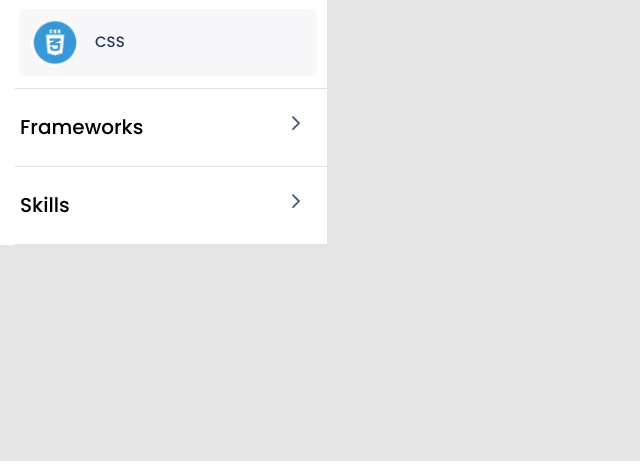
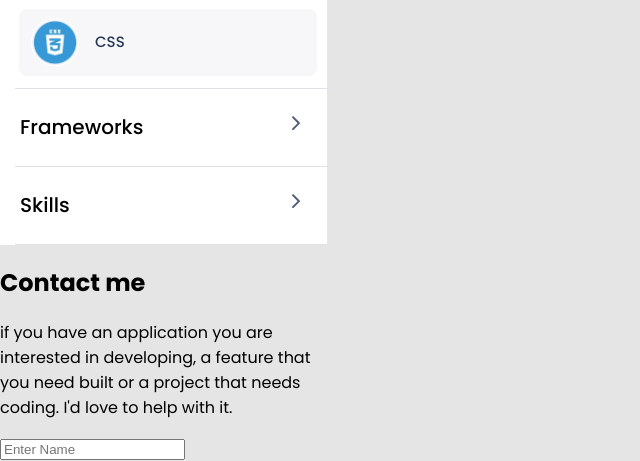
Before and after one commit to richy4dev/My-Personal-Portfolio, a website: page index.html in a window 1280 px wide. Shown: the part 4386-4847 px from the top of the page, without its empty margins (0-640 px from the left). Before the commit the page ends 4631 px from the top, so only its background shows below. Drawn offline with Linux system fonts and the light colour scheme.

Commit message:
Add Contact on footer section

```diff
--- a/index.html
+++ b/index.html
@@ -384,5 +384,30 @@
       </div>
       </div>
     </section>
+
+    <footer>
+      <footer class="contact-form_container" id="contact">
+        <div class="background"></div>
+        <div class="Whit-background"></div>
+        <div class="Contact_Head-backgrond">
+          <div class="Container flex flex-column">
+            <h2 class="info">Contact me</h2>
+            <p class="Text-description">
+              if you have an application you are interested in developing, a
+              feature that you need built or a project that needs coding. I'd love
+              to help with it.
+            </p>
+          </div>
+        </div>
+        <form action="https://formspree.io/f/mbjwvevv" method="post" class="form">
+          <input
+            type="text"
+            maxlength="30"
+            name="name"
+            required
+            placeholder="Enter Name"
+            id="fullname"
+          />
+    </footer>
   </body>
 </html>
```
